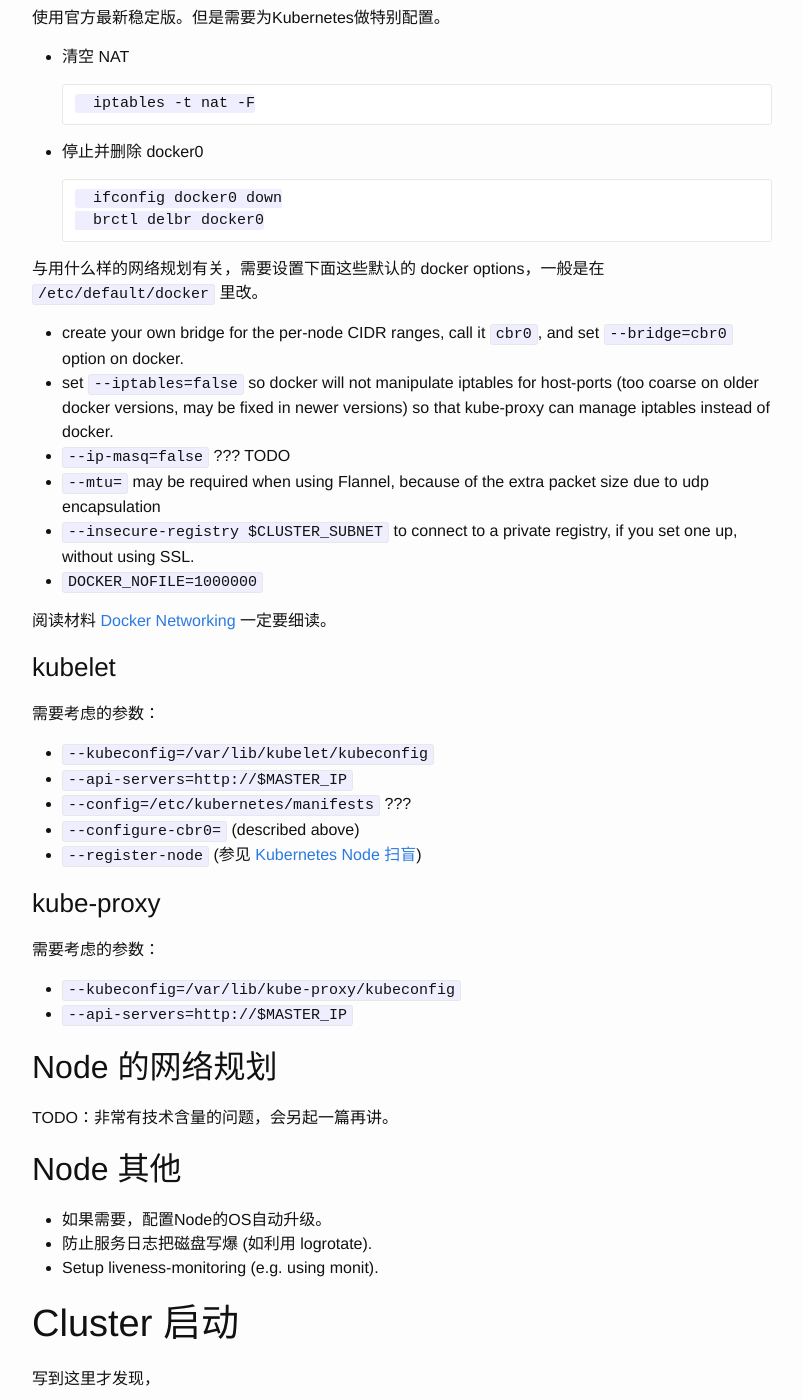
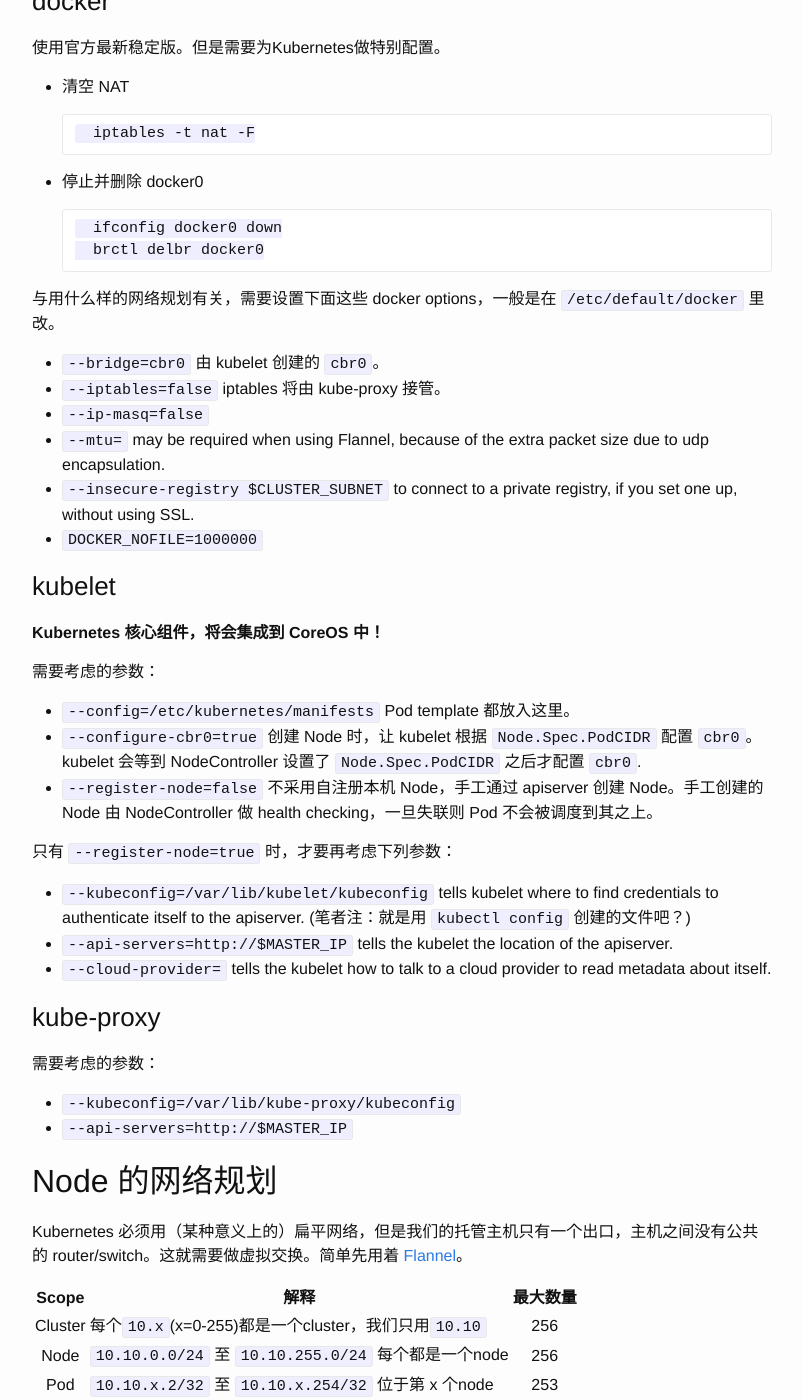
Before and after one commit to aclisp/aclisp.github.io, a Jekyll site: the page built from _posts/2015-08-20-kubernetes-scratch.markdown, in a window 1280 px wide and 1400 px high, scrolled down 2573 px. Shown: the whole window, without its empty margins (238-1041 px from the left). Built offline with Jekyll 4.4.1, drawn with Linux system fonts in a browser that asks for light colours; some of the changed text lies outside the part shown.

Commit message:
Revised.

```diff
--- a/_posts/2015-08-20-kubernetes-scratch.markdown
+++ b/_posts/2015-08-20-kubernetes-scratch.markdown
@@ -95,9 +95,11 @@ RESTful调用容易被忽视的问题，就是如何进行认证。这里采用
 
 每个 Node 要跑三个服务。注意每个 Node 不必是同等配置，可以有随意的 Core 和内存。
 
-* docker
-* kubelet
-* kube-proxy
+| 服务名 | 主要功能 | 如何保证高可用性 | 特别注意 |
+| ----- | ------- | -------- | --------|
+| docker | 本机容器管理 | systemd/upstart | 不用 `docker0`，不用 iptables |
+| kubelet | Kubernetes管理 | systemd/upstart | 创建 `cbr0` 给 docker 用 |
+| kube-proxy (可选) | 服务发现和负载均衡 | systemd/upstart | 接管 iptables |
 
 ### docker
 
@@ -112,26 +114,30 @@ RESTful调用容易被忽视的问题，就是如何进行认证。这里采用
 		ifconfig docker0 down
 		brctl delbr docker0
 
-与用什么样的网络规划有关，需要设置下面这些默认的 docker options，一般是在 `/etc/default/docker` 里改。
+与用什么样的网络规划有关，需要设置下面这些 docker options，一般是在 `/etc/default/docker` 里改。
 
-* create your own bridge for the per-node CIDR ranges, call it `cbr0`, and set `--bridge=cbr0` option on docker.
-* set `--iptables=false` so docker will not manipulate iptables for host-ports (too coarse on older docker versions, may be fixed in newer versions) so that kube-proxy can manage iptables instead of docker.
-* `--ip-masq=false` ??? TODO
-* `--mtu=` may be required when using Flannel, because of the extra packet size due to udp encapsulation
+* `--bridge=cbr0` 由 kubelet 创建的 `cbr0`。
+* `--iptables=false` iptables 将由 kube-proxy 接管。
+* `--ip-masq=false`
+* `--mtu=` may be required when using Flannel, because of the extra packet size due to udp encapsulation.
 * `--insecure-registry $CLUSTER_SUBNET` to connect to a private registry, if you set one up, without using SSL.
 * `DOCKER_NOFILE=1000000`
 
-阅读材料 [Docker Networking](https://docs.docker.com/articles/networking/) 一定要细读。
+### kubelet
 
-### kubelet
+**Kubernetes 核心组件，将会集成到 CoreOS 中！**
 
 需要考虑的参数：
 
-* `--kubeconfig=/var/lib/kubelet/kubeconfig`
-* `--api-servers=http://$MASTER_IP`
-* `--config=/etc/kubernetes/manifests` ???
-* `--configure-cbr0=` (described above)
-* `--register-node` (参见 [Kubernetes Node 扫盲](TODO))
+* `--config=/etc/kubernetes/manifests` Pod template 都放入这里。
+* `--configure-cbr0=true` 创建 Node 时，让 kubelet 根据 `Node.Spec.PodCIDR` 配置 `cbr0`。kubelet 会等到 NodeController 设置了 `Node.Spec.PodCIDR` 之后才配置 `cbr0`.
+* `--register-node=false` 不采用自注册本机 Node，手工通过 apiserver 创建 Node。手工创建的 Node 由 NodeController 做 health checking，一旦失联则 Pod 不会被调度到其之上。
+
+只有 `--register-node=true` 时，才要再考虑下列参数：
+
+* `--kubeconfig=/var/lib/kubelet/kubeconfig` tells kubelet where to find credentials to authenticate itself to the apiserver. (笔者注：就是用 `kubectl config` 创建的文件吧？)
+* `--api-servers=http://$MASTER_IP` tells the kubelet the location of the apiserver.
+* `--cloud-provider=` tells the kubelet how to talk to a cloud provider to read metadata about itself.
 
 ### kube-proxy
 
@@ -140,10 +146,49 @@ RESTful调用容易被忽视的问题，就是如何进行认证。这里采用
 * `--kubeconfig=/var/lib/kube-proxy/kubeconfig`
 * `--api-servers=http://$MASTER_IP`
 
-
 ## Node 的网络规划
 
-TODO：非常有技术含量的问题，会另起一篇再讲。
+Kubernetes 必须用（某种意义上的）扁平网络，但是我们的托管主机只有一个出口，主机之间没有公共的 router/switch。这就需要做虚拟交换。简单先用着 [Flannel](https://github.com/coreos/flannel)。
+
+| Scope   | 解释                                            | 最大数量 |
+| :-----: | ----------------------------------------------- | :---: |
+| Cluster | 每个`10.x`(x=0-255)都是一个cluster，我们只用`10.10`    | 256 |
+| Node    | `10.10.0.0/24` 至 `10.10.255.0/24` 每个都是一个node   | 256 |
+| Pod     | `10.10.x.2/32` 至 `10.10.x.254/32` 位于第 x 个node   | 253 |
+| cbr0    | 一般 `Node.Spec.PodCIDR` 的第一个 IP 给 bridge        | - |
+
+例如：
+
+* 通过 apiserver 创建第一个 Node，对应的 `Node.Spec.PodCIDR` 则为 `10.10.0.0/24`
+* 通过 apiserver 创建第二个 Node，对应的 `Node.Spec.PodCIDR` 则为 `10.10.1.0/24`
+* 以此类推……
+
+剩下的问题是 Node_1 与 Node_2 之间如何互通。考虑这样一种状况：
+
+* `Node_1_cbr0` 获得 IP `10.10.0.1/24`
+* `Node_1_Pod_1` 获得 IP `10.10.0.2/24`
+* `Node_2_cbr0` 获得 IP `10.10.1.1/24`
+* `Node_2_Pod_1` 获得 IP `10.10.1.2/24`
+
+`Node_1_Pod_1` 发包到 `Node_2_Pod_1` 经历这样一个过程：
+
+1. `Node_1_Pod_1` -> `Node_1_cbr0` -> `Node_1_flannel0` -> `Node_1_flanneld` -> `Node_1_eth0`
+2. `Node_1_eth0` -> Internet -> `Node_2_eth0` (UDP TUNNEL)
+3. `Node_2_Pod_1` <- `Node_2_cbr0` <- `Node_2_flannel0` <- `Node_2_flanneld` <- `Node_2_eth0`
+
+请自行脑补L2/L3/ARP/IP等底层协议栈的详细过程。
+
+## Node 的调度算法
+
+* kube-scheduler 尝试在“最佳” Node 上创建 Pod；如果一个 Node 都找不到，则等待直到有这样的 Node。
+* “最佳” Node 如何定义呢？
+	1. Node 和 Pod 的 Label 要匹配
+	2. 已用资源与请求资源之和不大于 Node 容量
+	3. 如果多个 Node 满足前二，进入优先级考查
+* 优先级如何考查呢？scheduler 对满足条件的所有 Node 做分级：
+	- 已用资源是最少的 Node 最优先
+
+调度算法已经被设计成 plugin，不爽可以修改定制。
 
 ## Node 其他
 
@@ -177,3 +224,5 @@ TODO：非常有技术含量的问题，会另起一篇再讲。
 2. [Docker Networking](https://docs.docker.com/articles/networking/)
 3. [Kubernetes Networking](https://github.com/kubernetes/kubernetes/blob/master/docs/admin/networking.md)
 4. [Four ways to connect a docker container to a local network](http://blog.oddbit.com/2014/08/11/four-ways-to-connect-a-docker/)
+5. [How to understand Linux bridge](http://unix.stackexchange.com/questions/191174/how-to-understand-virtual-switch-in-linux)
+6. [How does Kubernetes' scheduler work](http://stackoverflow.com/questions/28857993/how-does-kubernetes-scheduler-work)
```
Also changed, not shown: other parts of _posts/2015-08-20-kubernetes-scratch.markdown (+4 -2 lines), _posts/2015-08-25-kubernetes-startup.markdown (added, +35 -0 lines).
